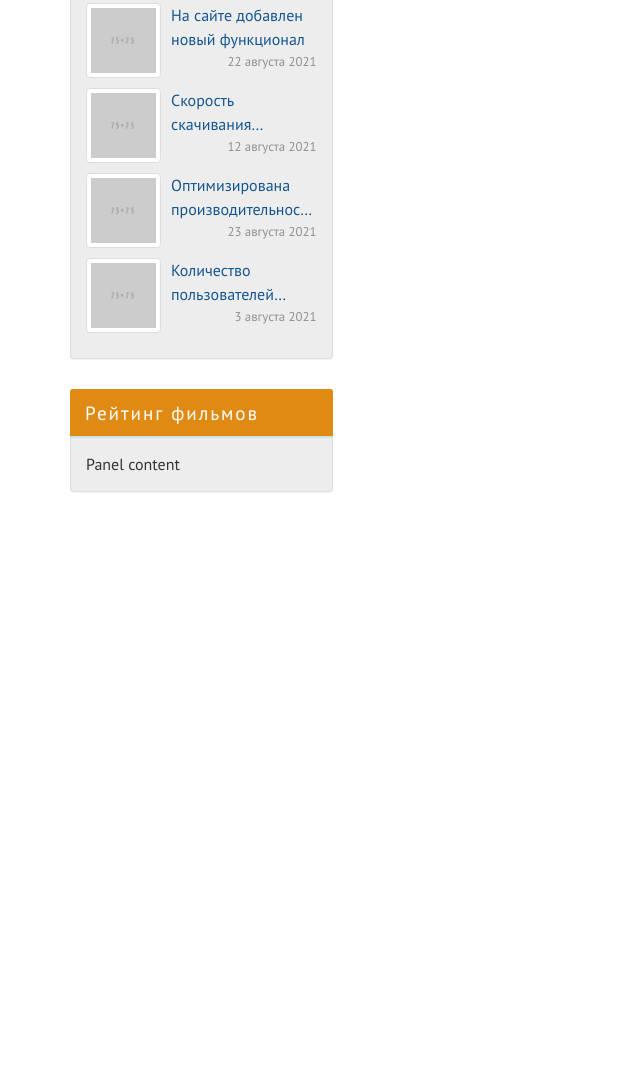
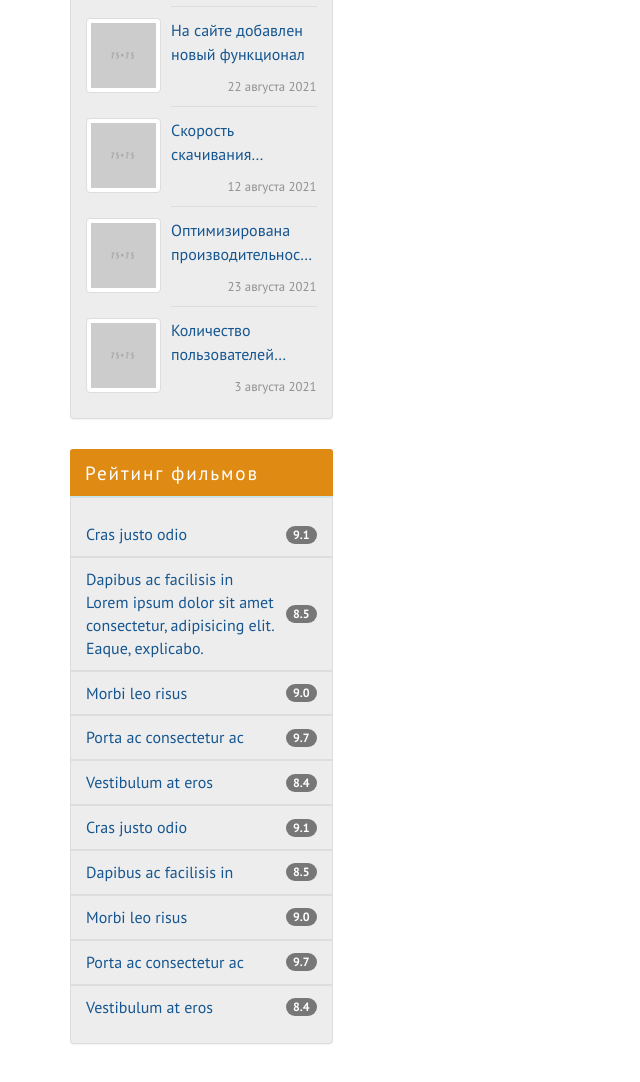
Before and after one commit to Max-Marchenko9/kinozal-template, a plain HTML site: page index.html in a window 1280 px wide. Shown: the part 1409-2491 px from the top of the page, without its empty margins (0-640 px from the left). Before the commit the page ends 1981 px from the top, so only its background shows below. Drawn offline with Linux system fonts and the light colour scheme.

Commit message:
work with site-news and top-films panel

```diff
--- a/assets/scss/_bootstrap-theming.scss
+++ b/assets/scss/_bootstrap-theming.scss
@@ -67,9 +67,11 @@
 
     > .panel-heading {
       letter-spacing: 0.1em;
+
       color: $color-light;
       border-color: none;
       background-color: $color-accent;
+
       font-size: 1.2rem;
     }
   }
@@ -91,13 +93,15 @@
     position: absolute;
     top: 0;
     right: $gap / 3 * 2;
+
     border: none;
 
     a {
+      padding: 14px 5px 11px !important;
+
+      color: $color-gray;
+      border: none !important;
       background-color: transparent !important;
-      border: none !important;
-      color: $color-gray;
-      padding: 14px 5px 11px !important;
 
       &:hover,
       &:focus {
--- a/assets/scss/_sidebar.scss
+++ b/assets/scss/_sidebar.scss
@@ -13,12 +13,39 @@
     width: 100%;
   }
 }
+
+$image-size: 75px;
+$image-size-with-padding: $image-size + 10px;
+
 .site-news-item {
+  position: relative;
+
   clear: both;
+
+  &:not(:last-of-type) {
+    min-height: $image-size-with-padding;
+    margin-bottom: $gap;
+
+    &::after {
+      position: absolute;
+      right: 0;
+      bottom: -4px;
+
+      width: calc(100% - #{$image-size-with-padding});
+      height: 1px;
+
+      content: "";
+
+      background-color: $color-gray;
+    }
+  }
+
+
 
   &__image {
     float: left;
-    width: 75px;
+
+    width: $image-size;
     margin: 0 10px 10px 0;
 
     img {
@@ -26,13 +53,64 @@
     }
   }
   &__title {
+    margin-bottom: 10px;
     a {
       @include block-shortener(1rem, 1.5, 50px, 2);
     }
   }
   &__date {
+    text-align: right;
+
+    color: darken($color-gray, 30%);
+
     font-size: 0.8rem;
-    text-align: right;
-    color: darken($color-gray, 30%);
   }
 }
+.list-group-item {
+  margin-bottom: 0;
+}
+.top-films {
+  &__body {
+    padding-right: 0;
+    padding-left: 0;
+  }
+  &__list {
+    margin-bottom: 0;
+  }
+  &__item {
+    margin-right: -1px;
+    margin-left: -1px;
+    padding-right: 55px;
+
+    color: $color-primary !important;
+    background-color: transparent;
+
+    &:first-child {
+      border-top: none;
+      border-radius: 0;
+    }
+
+    &:last-child {
+      border-bottom: none;
+      border-radius: 0;
+    }
+
+    &:hover,
+    &:focus {
+      color: $color-light !important;
+      border-color: $color-accent;
+      background-color: $color-accent !important;
+
+      .badge {
+        background-color: $color-dark;
+      }
+    }
+  }
+  &__badge {
+    position: absolute;
+    top: 50%;
+    right: $gap;
+
+    transform: translateY(-50%);
+  }
+}
--- a/index.html
+++ b/index.html
@@ -237,8 +237,39 @@
 
         <div class="top-films panel panel-info">
           <div class="panel-heading">Рейтинг фильмов</div>
-          <div class="panel-body">
-            Panel content
+          <div class="top-films__body panel-body">
+            <div class="top-films__list list-group">
+              <a href="#" class="top-films__item list-group-item">Cras justo odio
+                <span class="top-films__badge badge">9.1</span>
+              </a>
+              <a href="#" class="top-films__item list-group-item">Dapibus ac facilisis in Lorem ipsum dolor sit amet consectetur, adipisicing elit. Eaque, explicabo.
+                <span class="top-films__badge badge">8.5</span>
+              </a>
+              <a href="#" class="top-films__item list-group-item">Morbi leo risus
+                <span class="top-films__badge badge">9.0</span>
+              </a>
+              <a href="#" class="top-films__item list-group-item">Porta ac consectetur ac
+                <span class="top-films__badge badge">9.7</span>
+              </a>
+              <a href="#" class="top-films__item list-group-item">Vestibulum at eros
+                <span class="top-films__badge badge">8.4</span>
+              </a>
+              <a href="#" class="top-films__item list-group-item">Cras justo odio
+                <span class="top-films__badge badge">9.1</span>
+              </a>
+              <a href="#" class="top-films__item list-group-item">Dapibus ac facilisis in
+                <span class="top-films__badge badge">8.5</span>
+              </a>
+              <a href="#" class="top-films__item list-group-item">Morbi leo risus
+                <span class="top-films__badge badge">9.0</span>
+              </a>
+              <a href="#" class="top-films__item list-group-item">Porta ac consectetur ac
+                <span class="top-films__badge badge">9.7</span>
+              </a>
+              <a href="#" class="top-films__item list-group-item">Vestibulum at eros
+                <span class="top-films__badge badge">8.4</span>
+              </a>
+            </div>
           </div>
         </div>
 
```
Also changed, not shown: assets/css/style.css.
